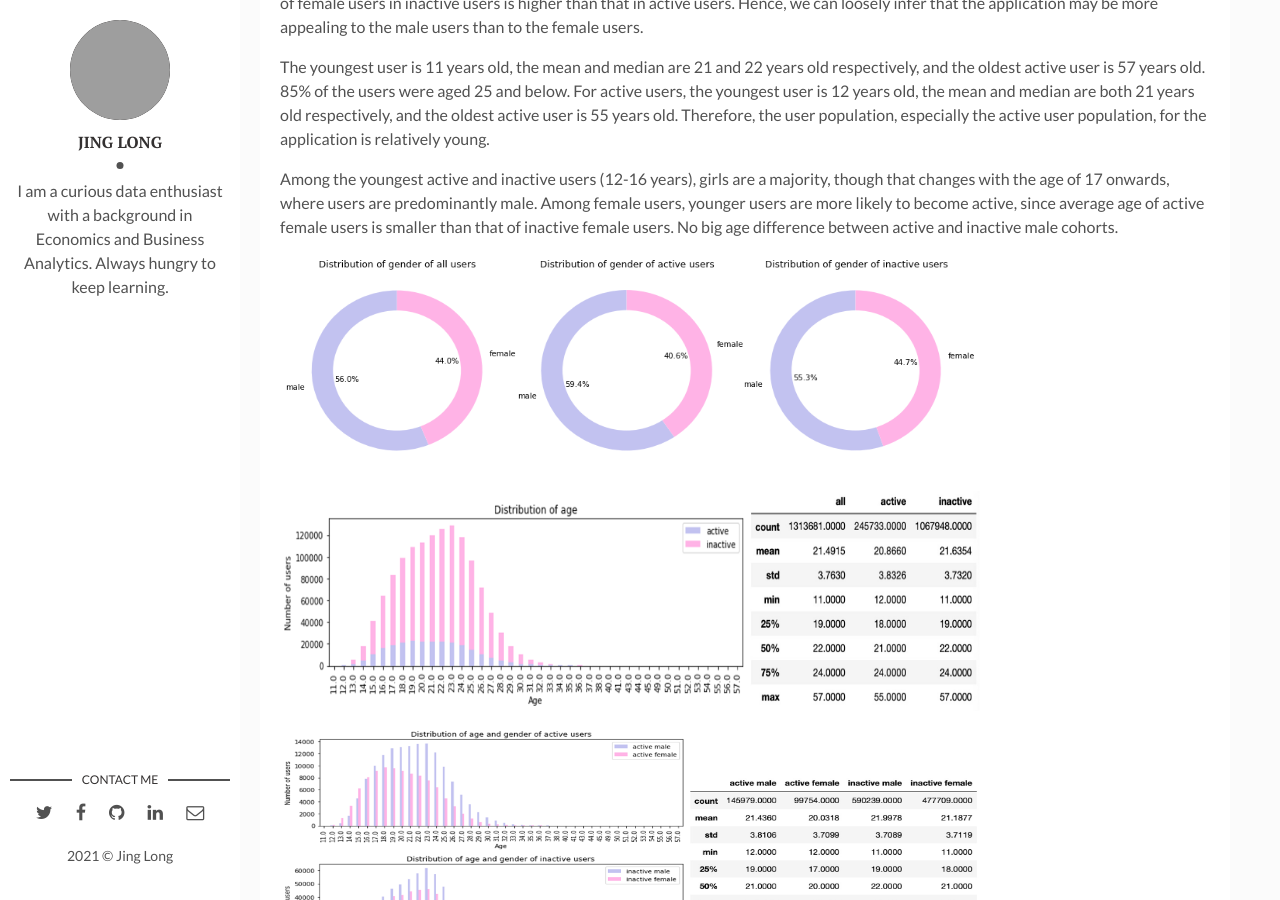
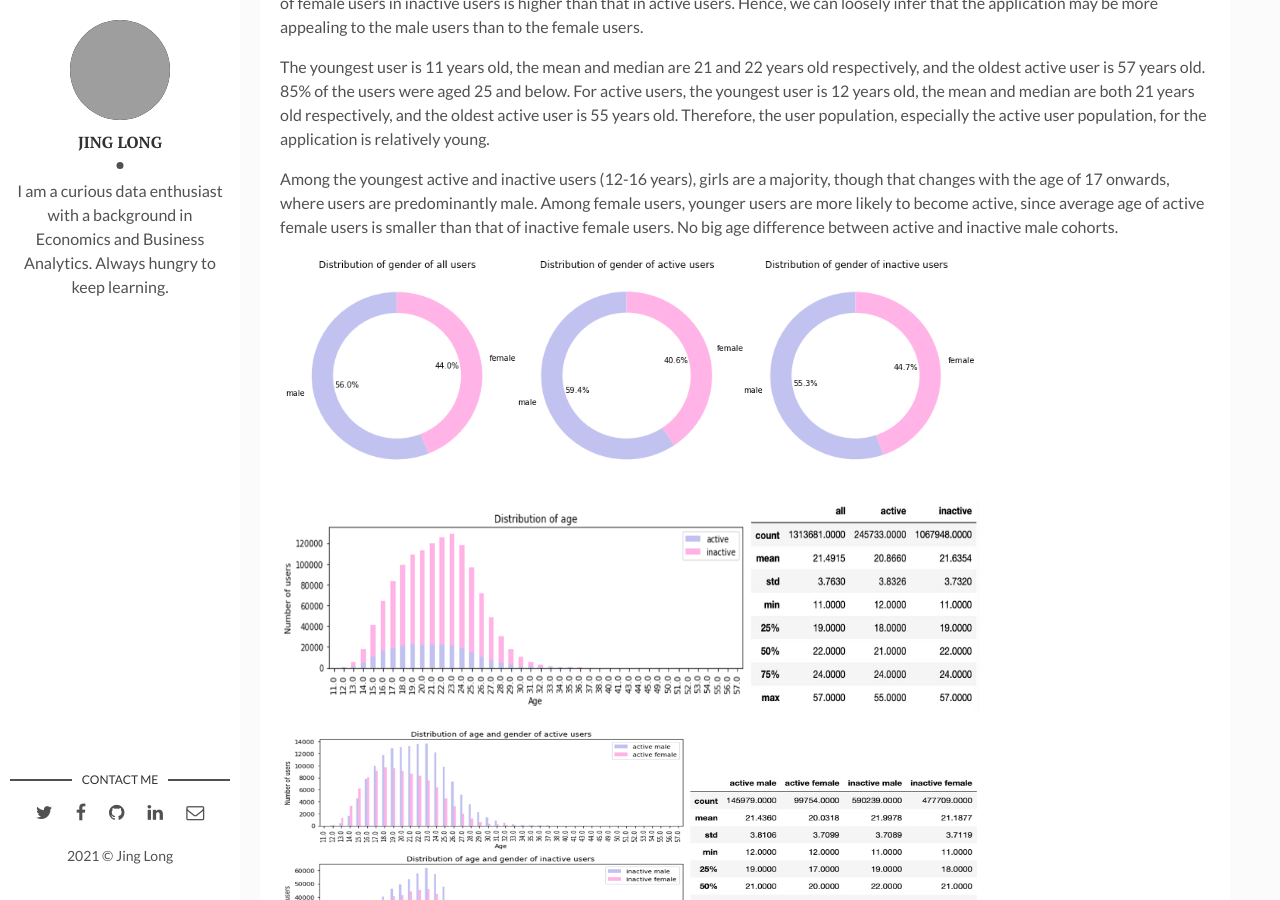
Before and after one commit to jing042323/jing-long, a Jekyll site: the page built from _posts/2021-09-15-NCM.markdown, in a window 1280 px wide and 900 px high, scrolled down 4986 px. Built offline with Jekyll 4.4.1, drawn with Linux system fonts in a browser that asks for light colours; comment, search, counter and statistics services are not loaded; grey boxes are pictures that could not be loaded.

Commit message:
update ncm

```diff
--- a/_posts/2021-09-15-NCM.markdown
+++ b/_posts/2021-09-15-NCM.markdown
@@ -103,9 +103,9 @@ The youngest user is 11 years old, the mean and median are 21 and 22 years old r
 
 Among the youngest active and inactive users (12-16 years), girls are a majority, though that changes with the age of 17 onwards, where users are predominantly male. Among female users, younger users are more likely to become active, since average age of active female users is smaller than that of inactive female users. No big age difference between active and inactive male cohorts.
 
-![gender]({{site.baseurl}}/assets/img/NCM/2_3_gender.png){:height="220px" width="700px"}
+![gender]({{site.baseurl}}/assets/img/NCM/2_3_gender.png){:height="230px" width="700px"}
 
-![age]({{site.baseurl}}/assets/img/NCM/2_3_age.png){:height="220px" width="700px"}
+![age]({{site.baseurl}}/assets/img/NCM/2_3_age.png){:height="210px" width="700px"}
 
 ![gender and age]({{site.baseurl}}/assets/img/NCM/2_3_gender_age.png){:height="250px" width="700px"}
 
```
